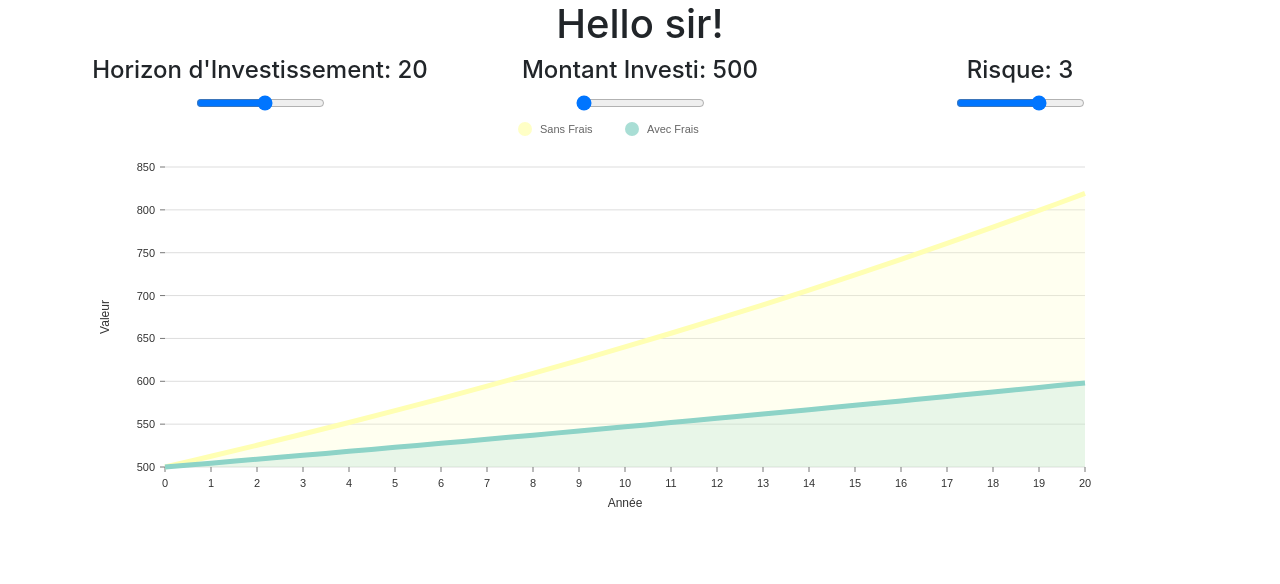
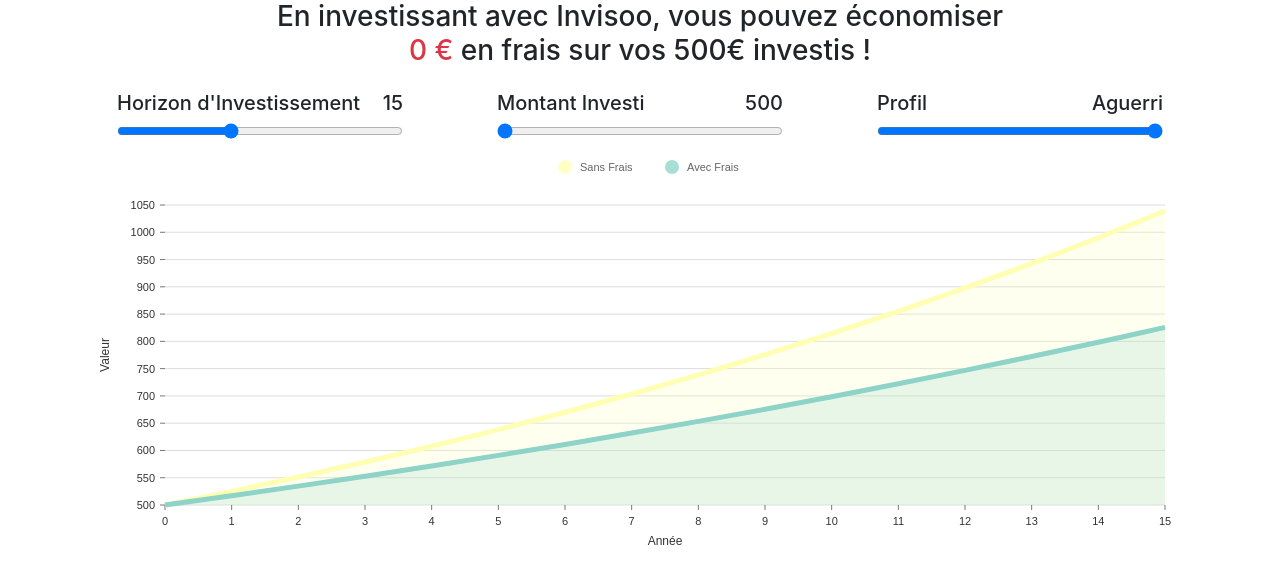
Before and after one commit to Invisoo/charts, a React (Create React App) app: page / in a window 1280 px wide. Shown: the top 584 px of the page. Built offline with nearby package versions, Linux system fonts and the light colour scheme.

Commit message:
WIP: Making chart presentable

```diff
--- a/src/App.js
+++ b/src/App.js
@@ -5,10 +5,18 @@ import {ResponsiveLine} from '@nivo/line';
 
 import './App.css';
 
+const RangeTitle = ({ title, value }) => (
+  <div className="mx-3 d-flex justify-content-between">
+    <div className="h5">{title}</div>
+    <div className="h5">{value}</div>
+  </div>
+)
+
 const RangeSlider = ({ rangeval, setRangeval, max, min }) => {
   return (
-    <div>
-      <input type="range" min={min} max={max} defaultValue={rangeval}
+    <div className="mx-3 mb-3">
+      <input type="range" className="form-control-range"
+        min={min} max={max} defaultValue={rangeval}
         onChange={(event) => {
           return setRangeval(parseInt(event.target.value));
         }} />
@@ -39,6 +47,13 @@ const buildInterest = (duration, intVal, risk) => {
   return ret;
 }
 
+const RisqueNames = {
+  1: "Conservateur",
+  2: "Énergique",
+  3: "Courageux",
+  4: "Aguerri"
+}
+
 const interests = (i, base, risk) => {
   const erp = 0.05;
   const fee = 0.016;
@@ -55,30 +70,42 @@ const interests = (i, base, risk) => {
 const translateInvestment = (x) => x * 500
 
 const App = () => {
-  const [duration, setDuration] = useState(20);
+  const [duration, setDuration] = useState(15);
   const [invVal, setInv] = useState(1);
-  const [risk, setRisk] = useState(3);
+  const [risk, setRisk] = useState(4);
 
   const [chartData, setChartData] = useState(null);
-  useEffect(() => setChartData(buildInterest(duration, invVal, risk)), [duration, invVal, risk])
+  const [savedOnFees, setFeeSaving] = useState(0);
+  useEffect(() => {
+    const chartData = buildInterest(duration, invVal, risk);
+    setChartData(chartData);
+  }, [duration, invVal, risk])
 
   return (
     <section><Container className="text-center">
-      <Row><Col>
-        <h1>Hello sir!</h1>
-      </Col></Row>
+      <Row className="mb-3">
+        <Col md="2"></Col>
+        <Col>
+          <h3>
+            En investissant avec Invisoo, vous pouvez économiser
+          <span className="text-danger"> {savedOnFees} €</span> en frais
+          sur vos {translateInvestment(invVal)}€ investis !
+        </h3>
+        </Col>
+        <Col md="2"></Col>
+      </Row>
 
       <Row>
-        <Col>
-          <h4>Horizon d'Investissement: {duration}</h4>
+        <Col className="mx-3">
+          <RangeTitle title="Horizon d'Investissement" value={duration} />
           <RangeSlider rangeval={duration} setRangeval={setDuration} min={2} max={35} />
         </Col>
-        <Col>
-          <h4>Montant Investi: {translateInvestment(invVal)}</h4>
+        <Col className="mx-3">
+          <RangeTitle title="Montant Investi" value={translateInvestment(invVal)} />
           <RangeSlider rangeval={invVal} setRangeval={setInv} min={1} max={200} />
         </Col>
-        <Col>
-          <h4>Risque: {risk}</h4>
+        <Col className="mx-3">
+          <RangeTitle title="Profil" value={RisqueNames[risk]} />
           <RangeSlider rangeval={risk} setRangeval={setRisk} min={1} max={4} />
         </Col>
       </Row>
@@ -109,7 +136,7 @@ const MyResponsiveLine = ({ data }) => {
   return (
   <ResponsiveLine
       data={data}
-      margin={{ top: 50, right: 110, bottom: 50, left: 80 }}
+      margin={{ top: 50, right: 30, bottom: 50, left: 80 }}
       xScale={{ type: 'point' }}
       yScale={{ type: 'linear', min: 'auto', max: 'auto', stacked: false, reverse: false }}
       yFormat=" >-.2f"
```
